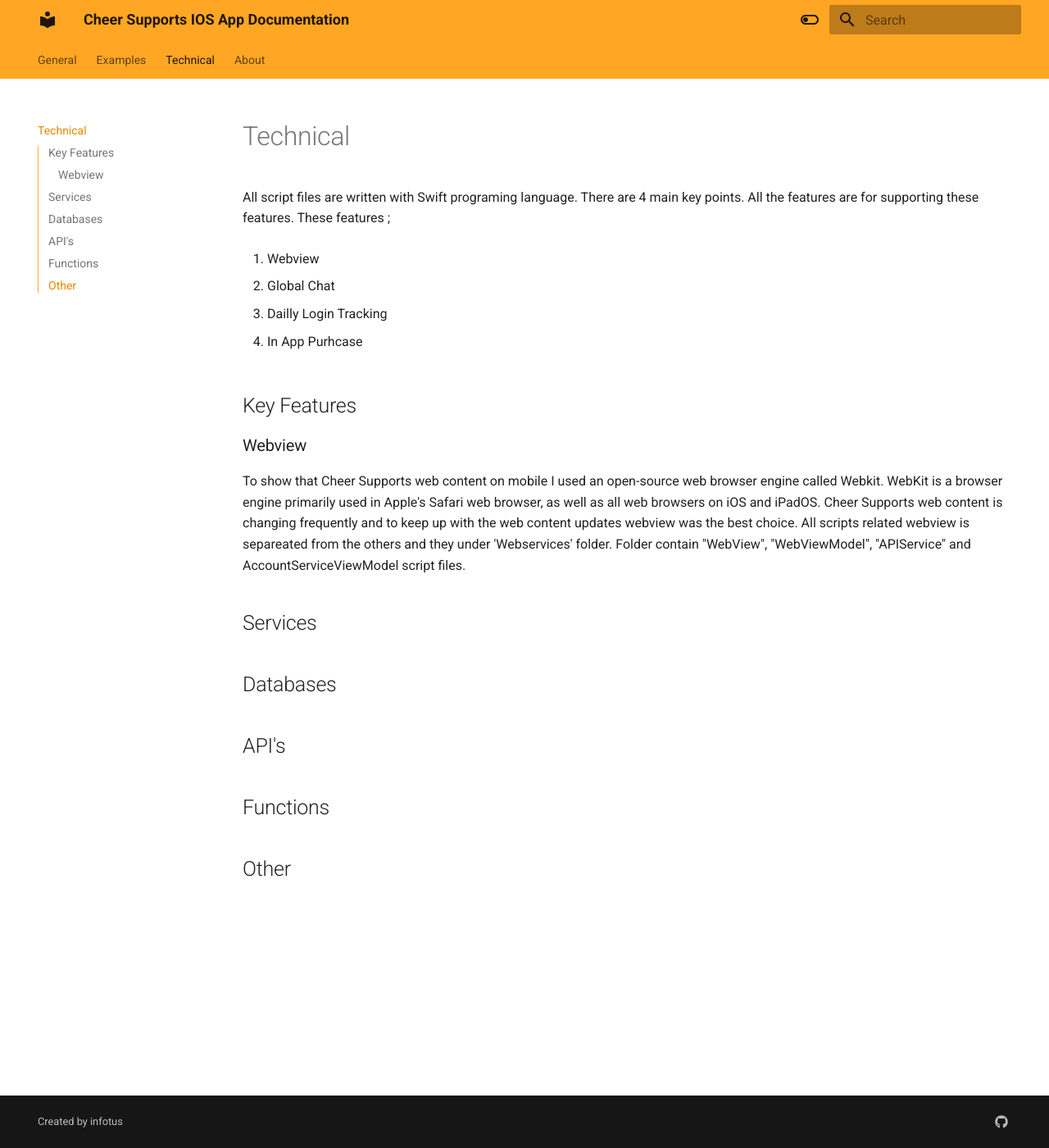
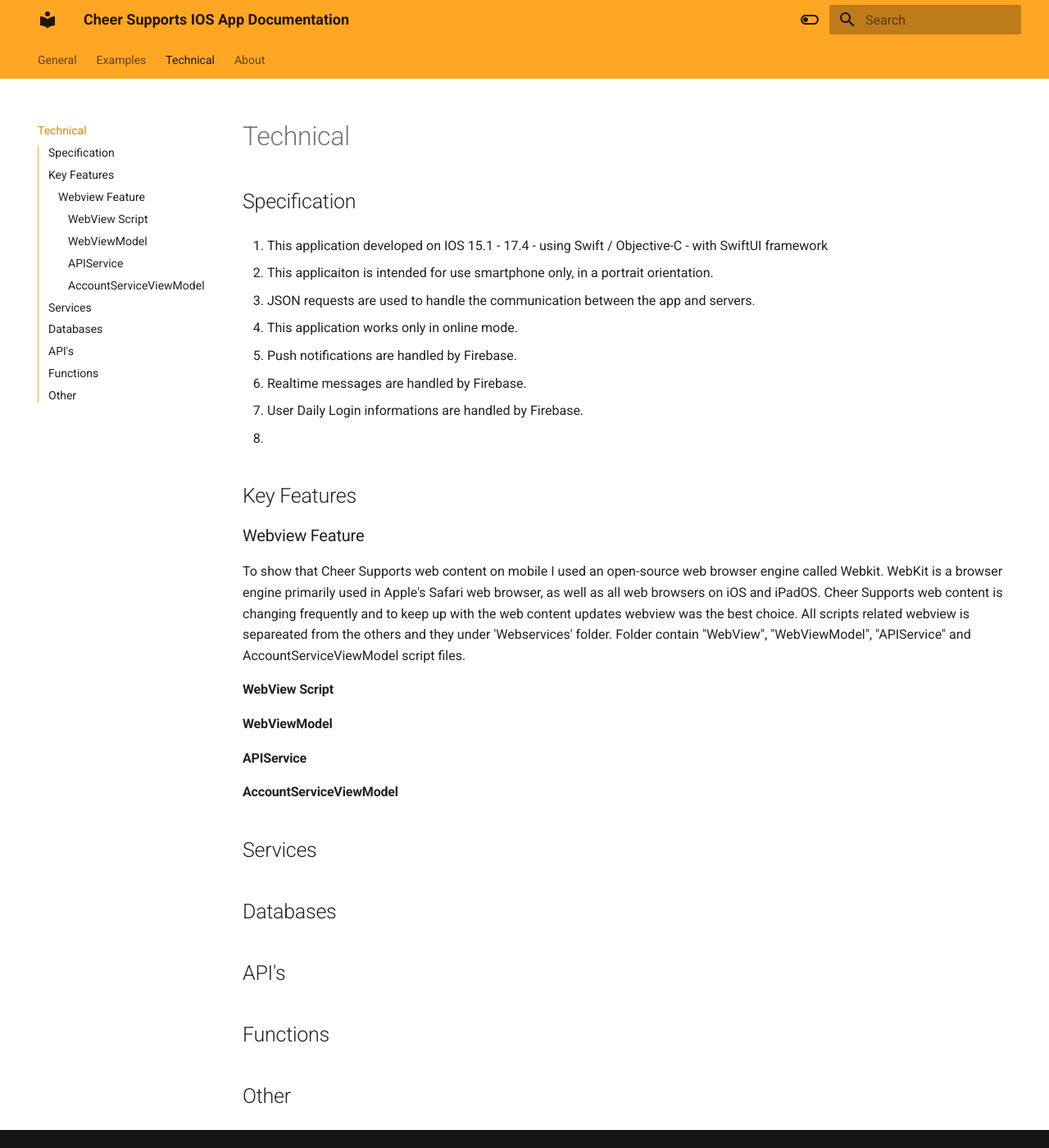
Before and after one commit to infotus/mobile-app-docs, an MkDocs documentation site: the page built from docs/technical.md, in a window 1280 px wide and 1400 px high. Shown: the whole window at 82% size. Built offline with MkDocs 1.6.1 and Material for MkDocs 9.7.7, drawn with Linux system fonts in a browser that asks for light colours.

Commit message:
Technical page specification section updated

```diff
--- a/docs/technical.md
+++ b/docs/technical.md
@@ -1,23 +1,39 @@
 # Technical
 
-All script files are written with Swift programing language.
-There are 4 main key points. All the features are for supporting these features.  These features ;
+## Specification
 
- 1. Webview
+1. This application developed on IOS 15.1 - 17.4 - using Swift / Objective-C - with SwiftUI framework
 
- 2. Global Chat
+2. This applicaiton is intended for use smartphone only, in a portrait orientation.
 
- 3. Dailly Login Tracking
+3. JSON requests are used to handle the communication between the app and servers.
 
- 4. In App Purhcase
+4. This application works only in online mode.
 
+5. Push notifications are handled by Firebase.
+
+6. Realtime messages are handled by Firebase.
+
+7. User Daily Login informations are handled by Firebase.
+
+8.
 
 ## Key Features
 
-### Webview
+### Webview Feature
 
 To show that Cheer Supports web content on mobile I used an open-source web browser engine called Webkit. WebKit is a browser engine primarily used in Apple's Safari web browser, as well as all web browsers on iOS and iPadOS. Cheer Supports web content is changing frequently and to keep up with the web content updates webview was the best choice. All scripts related webview is separeated from the others and they under 'Webservices' folder. Folder contain "WebView", "WebViewModel", "APIService" and AccountServiceViewModel script files.
 
+#### WebView Script
+
+
+
+
+#### WebViewModel
+
+#### APIService
+
+#### AccountServiceViewModel
 
 
 ## Services
```
